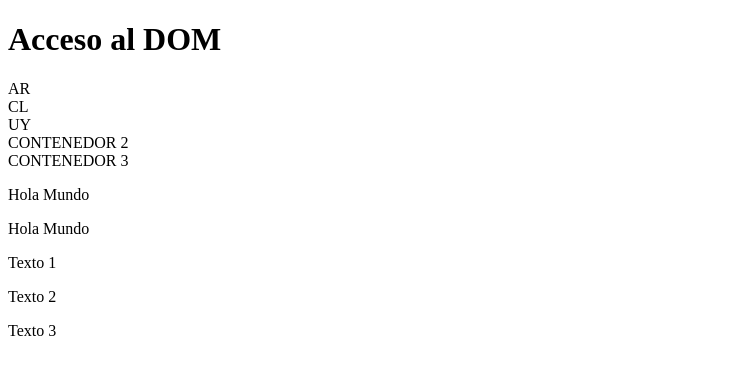
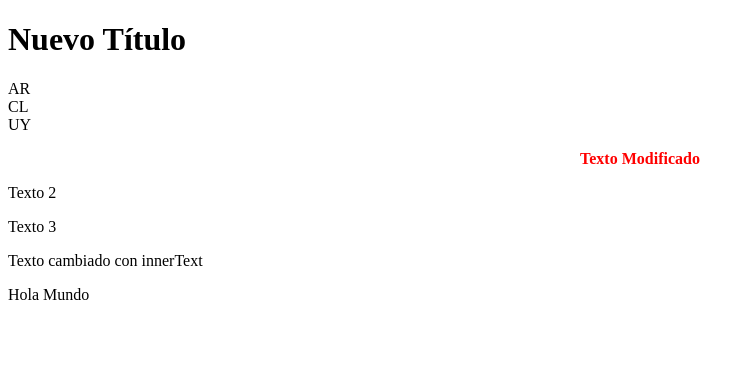
Before and after one commit to lucasc84/js-ejercicios, a website: page pages/u7-2-DOM.html in a window 1280 px wide. Shown: the whole page, without its empty margins (0-755 px from the left). Drawn offline with Linux system fonts and the light colour scheme.

Commit message:
añadi unidad 7 punto 3

```diff
--- /dev/null
+++ b/css/u7-2-DOM.css
@@ -0,0 +1,14 @@
+/* Clase para texto en negrita */
+.bold {
+    font-weight: bold;
+}
+
+/* Clase para centrar texto */
+.center {
+    text-align: center;
+}
+
+/* Clase para cambiar el color del texto */
+.red {
+    color: red;
+}
--- a/js/u7-2-DOM.js
+++ b/js/u7-2-DOM.js
@@ -1,15 +1,22 @@
 // Ejemplo con getElementsByClassName
+// Definición: Selecciona todos los elementos que tienen una clase específica.
+// En este código: Selecciona los elementos con la clase "paises" y muestra su contenido.
 let paises = document.getElementsByClassName("paises");
 console.log(paises[0].innerHTML); // Muestra "AR"
 console.log(paises[1].innerHTML); // Muestra "CL"
 console.log(paises[2].innerHTML); // Muestra "UY"
+console.log(paises[0,1,2].innerHTML); // Muestra "UY"
 
 // Ejemplo con getElementsByTagName
+// Definición: Selecciona todos los elementos que tienen una etiqueta específica.
+// En este código: Selecciona todos los elementos <div> y muestra su contenido.
 let contenedores = document.getElementsByTagName("div");
 console.log(contenedores[0].innerHTML); // Muestra "CONTENEDOR 2"
 console.log(contenedores[1].innerHTML); // Muestra "CONTENEDOR 3"
 
 // Ejemplo con getElementById
+// Definición: Selecciona un único elemento que tiene un ID específico.
+// En este código: Selecciona los elementos con los IDs "parrafo1" y "parrafo2" y muestra su contenido.
 let parrafo1 = document.getElementById("parrafo1");
 console.log(parrafo1.innerHTML); // Muestra "Hola Mundo"
 
@@ -17,21 +24,21 @@ let parrafo2 = document.getElementById("parrafo2");
 console.log(parrafo2.innerHTML); // Muestra "Hola Mundo" lo llamo derecho aunque está dentro de un div
 
 // Ejemplo con querySelector
-
-// Seleccionar un elemento por clase
+// Definición: Selecciona el primer elemento que coincide con un selector CSS.
+// En este código: Selecciona un elemento por clase, ID y etiqueta, y muestra su contenido.
 let elementoPorClase = document.querySelector(".texto");
 console.log(elementoPorClase.innerHTML); // Muestra "Texto 1"
 
-// Seleccionar un elemento por ID
 let elementoPorId = document.querySelector("#parrafo1");
 console.log(elementoPorId.innerHTML); // Muestra "Hola Mundo"
 
-// Seleccionar un elemento por etiqueta
 let elementoPorEtiqueta = document.querySelector("h1");
 console.log(elementoPorEtiqueta.innerHTML); // Muestra "Acceso al DOM"
 
 // Ejemplo con querySelectorAll
-let textos = document.querySelectorAll(".texto"); // Selecciona todos los elementos con la clase "texto"
+// Definición: Selecciona todos los elementos que coinciden con un selector CSS y devuelve una NodeList.
+// En este código: Selecciona todos los elementos con la clase "texto" y muestra su contenido.
+let textos = document.querySelectorAll(".texto");
 textos.forEach((texto, index) => {
     console.log(`Texto ${index + 1}: ${texto.innerHTML}`);
 });
@@ -40,8 +47,8 @@ textos.forEach((texto, index) => {
 // Texto 2: Texto 2
 // Texto 3: Texto 3
 
-
 // Seleccionar todos los elementos que coincidan con clase, ID y etiqueta
+// En este código: Selecciona elementos con la clase "texto", el ID "parrafo1" y la etiqueta <h1>.
 let elementosMixtos = document.querySelectorAll(".texto, #parrafo1, h1");
 elementosMixtos.forEach((elemento, index) => {
     console.log(`Elemento ${index + 1}: ${elemento.innerHTML}`);
@@ -52,3 +59,69 @@ elementosMixtos.forEach((elemento, index) => {
 // Elemento 3: Texto 3
 // Elemento 4: Hola Mundo
 // Elemento 5: Acceso al DOM
+
+// Ejemplo con innerHTML
+// Definición: Permite leer o modificar el contenido HTML de un elemento.
+// En este código: Cambia el contenido HTML del elemento con la clase "texto".
+let elementoHTML = document.querySelector(".texto");
+console.log(elementoHTML.innerHTML); // Muestra "Texto 1"
+elementoHTML.innerHTML = "<strong>Texto Modificado</strong>"; // Cambia el contenido HTML del elemento
+
+// Ejemplo con innerText
+// Definición: Permite leer o modificar el texto visible de un elemento (sin incluir etiquetas HTML).
+// En este código: Cambia el texto visible del elemento con el ID "parrafo1".
+let elementoTexto = document.querySelector("#parrafo1");
+console.log(elementoTexto.innerText); // Muestra "Hola Mundo"
+elementoTexto.innerText = "Texto cambiado con innerText"; // Cambia el texto visible del elemento
+
+// Ejemplo con textContent
+// Definición: Permite leer o modificar el texto de un elemento, incluyendo texto oculto y sin interpretar HTML.
+// En este código: Cambia el texto del elemento <h1>.
+let elementoContenido = document.querySelector("h1");
+console.log(elementoContenido.textContent); // Muestra "Acceso al DOM"
+elementoContenido.textContent = "Nuevo Título"; // Cambia el texto del elemento
+
+// Ejemplo con setAttribute
+// Definición: Permite agregar o modificar atributos de un elemento.
+// En este código: Agrega un atributo "title" al elemento con el ID "parrafo2".
+let elementoAtributo = document.querySelector("#parrafo2");
+elementoAtributo.setAttribute("title", "Este es un tooltip"); // Agrega un atributo "title" al elemento
+console.log(elementoAtributo.getAttribute("title")); // Muestra "Este es un tooltip"
+
+// Ejemplo con createElement
+// Definición: Permite crear un nuevo elemento HTML.
+// En este código: Crea un nuevo elemento <p> con texto.
+let nuevoElemento = document.createElement("p");
+nuevoElemento.textContent = "Este es un párrafo creado dinámicamente"; // Agrega texto al nuevo elemento
+
+// Ejemplo con appendChild
+// Definición: Permite agregar un elemento hijo al final de otro elemento.
+// En este código: Agrega el nuevo elemento <p> al contenedor con la clase "contenedor".
+let contenedor = document.querySelector(".contenedor");
+contenedor.appendChild(nuevoElemento); // Agrega el nuevo elemento <p> al contenedor
+
+// Ejemplo con insertBefore
+// Definición: Permite insertar un elemento antes de otro elemento hijo.
+// En este código: Inserta un nuevo elemento <p> antes del primer hijo del contenedor.
+let otroElemento = document.createElement("p");
+otroElemento.textContent = "Este es un párrafo insertado antes";
+contenedor.insertBefore(otroElemento, contenedor.firstChild); // Inserta el nuevo elemento antes del primer hijo
+
+// Ejemplo con removeChild
+// Definición: Permite eliminar un elemento hijo de otro elemento.
+// En este código: Elimina el primer hijo del contenedor.
+let primerHijo = contenedor.firstChild;
+contenedor.removeChild(primerHijo); // Elimina el primer hijo del contenedor
+
+// Ejemplo con remove
+// Definición: Permite eliminar un elemento directamente del DOM.
+// En este código: Elimina el último hijo del contenedor.
+let ultimoHijo = contenedor.lastChild;
+ultimoHijo.remove(); // Elimina el último hijo del contenedor
+
+// Ejemplo con className
+// Definición: Permite leer o modificar las clases de un elemento.
+// En este código: Cambia las clases del elemento con la clase "texto" a "bold center red".
+let elementoClase = document.querySelector(".texto");
+elementoClase.className = "bold center red"; // Cambia las clases del elemento
+console.log(elementoClase.className); // Muestra "bold center red"
--- a/pages/u7-2-DOM.html
+++ b/pages/u7-2-DOM.html
@@ -4,6 +4,8 @@
     <meta charset="UTF-8">
     <meta name="viewport" content="width=device-width, initial-scale=1.0">
     <title>Acceso al DOM</title>
+    <!-- Referencia al archivo CSS -->
+    <link rel="stylesheet" href="../css/u7-2-DOM.css">
     <script defer src="../js/u7-2-DOM.js"></script>
 </head>
 <body>
@@ -14,21 +16,16 @@
     <div class="paises">CL</div>
     <div class="paises">UY</div>
 
-    <!-- Ejemplo para getElementsByTagName -->
-    <div>CONTENEDOR 2</div>
-    <div>CONTENEDOR 3</div>
-
-    <!-- Ejemplo para getElementById -->
-    <p id="parrafo1">Hola Mundo</p>
-    <div>
-        <p id="parrafo2">Hola Mundo</p>
-    </div>
-
     <!-- Ejemplo para querySelector y querySelectorAll -->
     <div class="contenedor">
         <p class="texto">Texto 1</p>
         <p class="texto">Texto 2</p>
         <p class="texto">Texto 3</p>
     </div>
+   <!-- Ejemplo para getElementById -->
+   <p id="parrafo1">Hola Mundo</p>
+   <div>
+       <p id="parrafo2">Hola Mundo</p>
+   </div>
 </body>
 </html>
```
